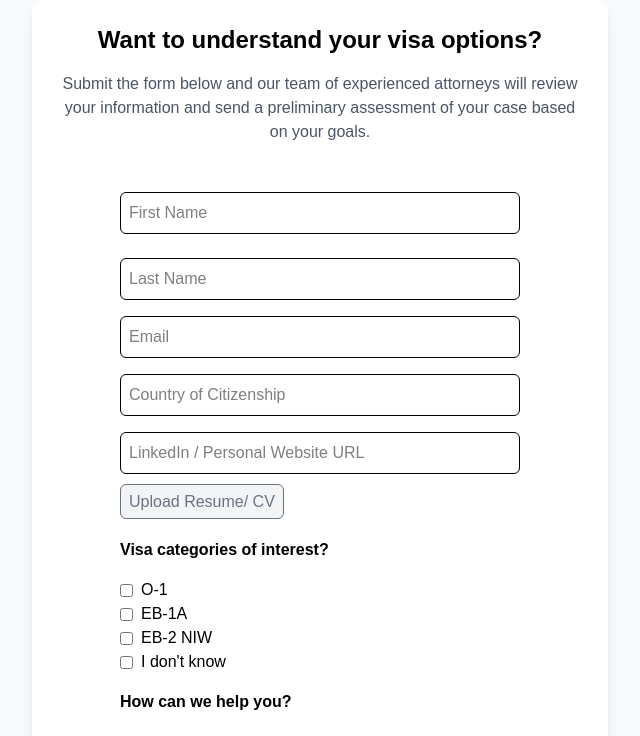
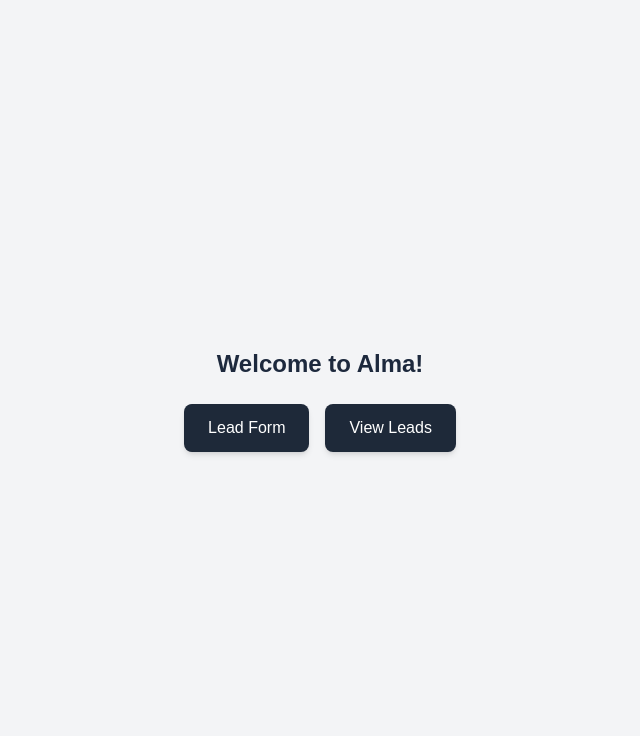
Before and after one commit to pj499/alma-app, a Next.js app in the folder alma-leads-app/: page / in a window 1280 px wide. Shown: the top 736 px of the page, without its empty margins (320-960 px from the left). Built offline with nearby package versions, Linux system fonts and the light colour scheme.

Commit message:
Changed Home page to direct to 2 screens

```diff
--- a/alma-leads-app/src/app/page.tsx
+++ b/alma-leads-app/src/app/page.tsx
@@ -1,10 +1,34 @@
-
-import LeadForm from "@/components/LeadForm";
+"use client";
+import Link from "next/link";
+import { useAuth } from "@/context/AuthContext";
 
 export default function Home() {
-  return (
-    <div>
-      <LeadForm />
-    </div>
-  );
+    const auth = useAuth();
+
+    return (
+        <div className="flex flex-col items-center justify-center min-h-screen bg-gray-100">
+            <h1 className="text-2xl font-bold mb-6 text-slate-800">Welcome to Alma!</h1>
+            <div className="space-x-4">
+                <Link href="/lead_form">
+                    <button className="px-6 py-3 bg-gray-800 text-white rounded-lg shadow-md hover:bg-gray-700 transition cursor-pointer">
+                        Lead Form
+                    </button>
+                </Link>
+
+                {auth.user ? (
+                    <Link href="/leads">
+                        <button className="px-6 py-3 bg-gray-800 text-white rounded-lg shadow-md hover:bg-gray-700 transition cursor-pointer">
+                            View Leads
+                        </button>
+                    </Link>
+                ) : (
+                    <button
+                        onClick={auth.login}
+                        className="px-6 py-3 bg-gray-800 text-white rounded-lg shadow-md hover:bbg-gray-700 transition cursor-pointer">
+                        View Leads
+                    </button>
+                )}
+            </div>
+        </div>
+    );
 }
```
